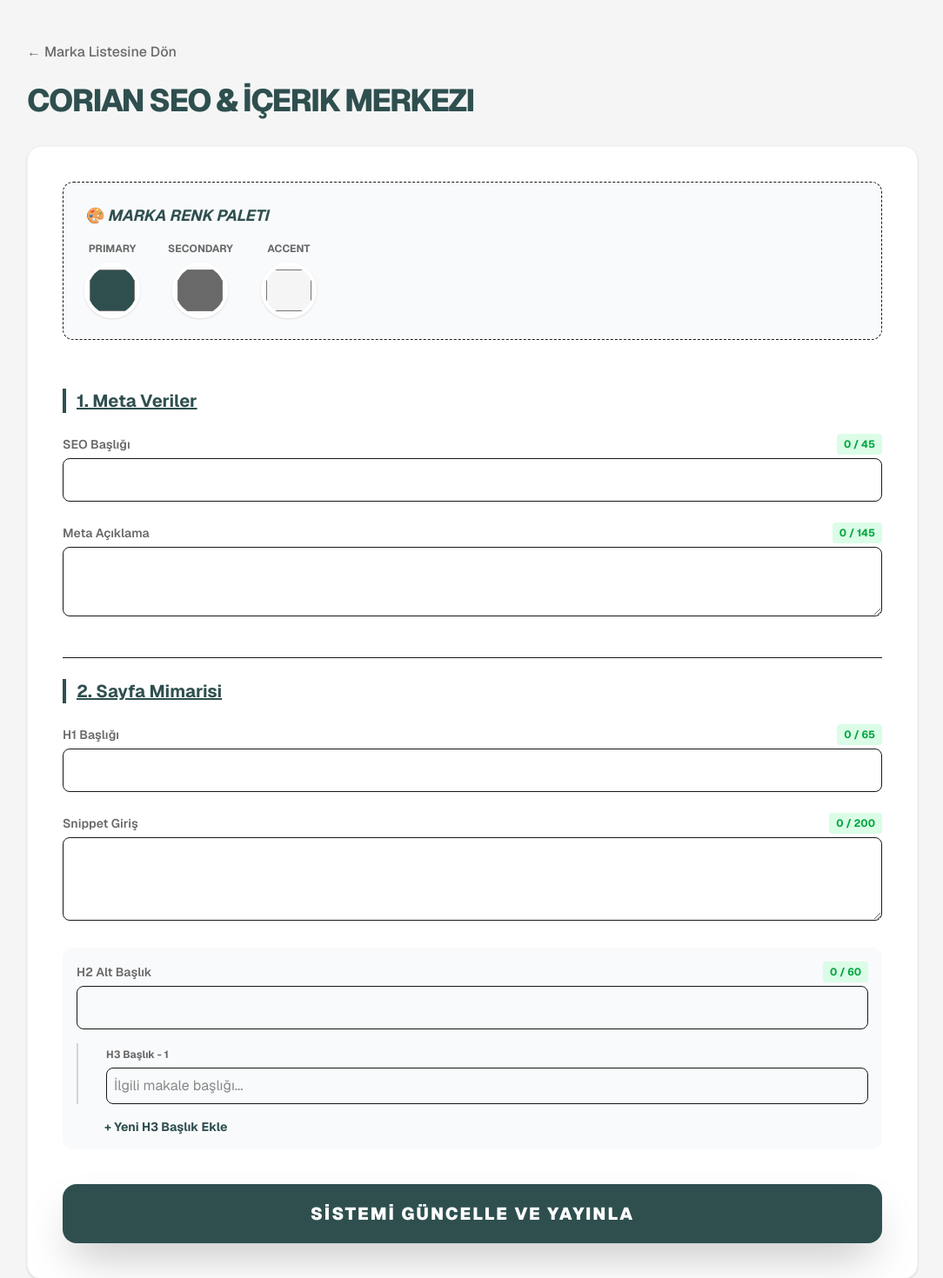
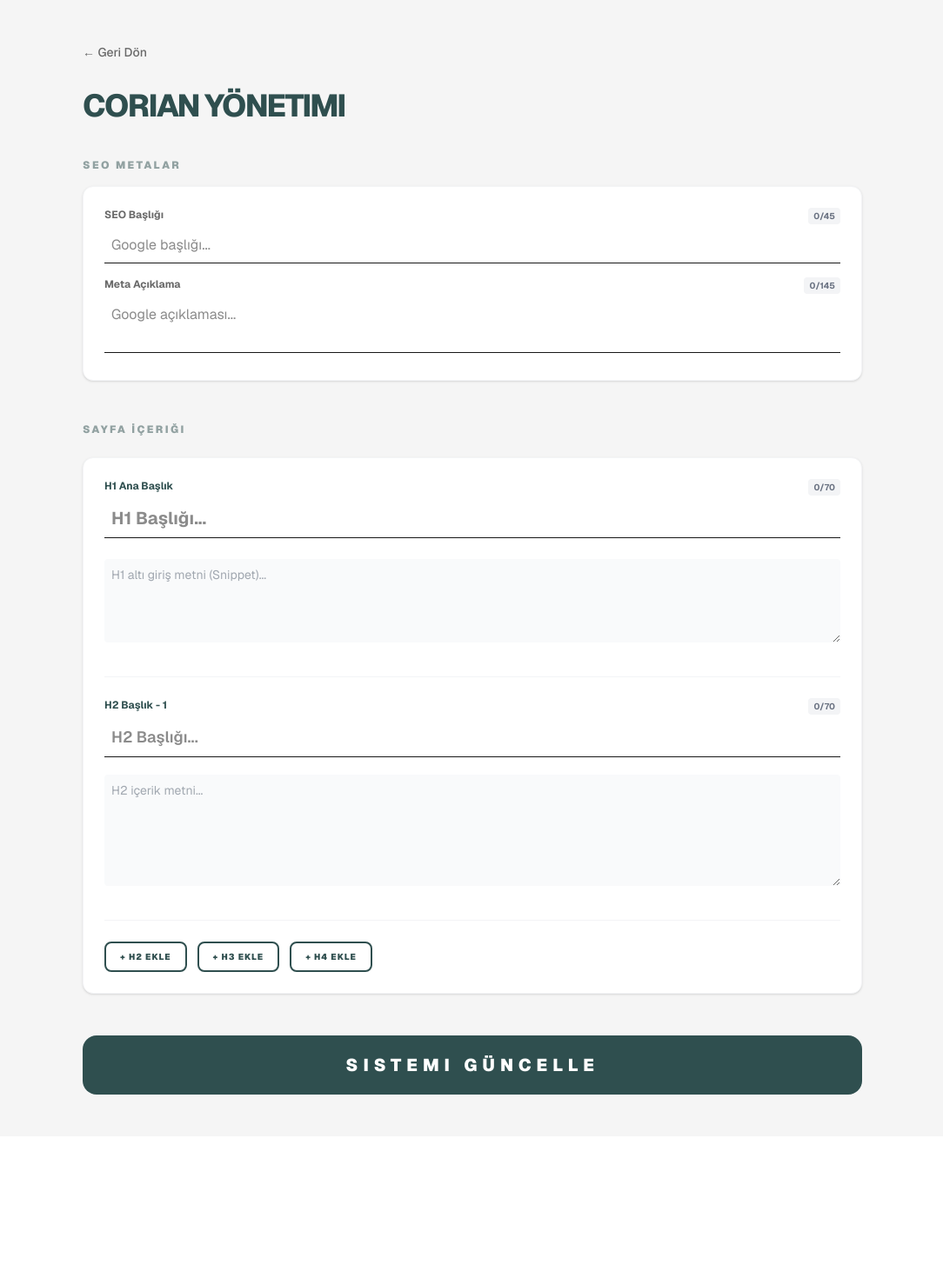
Before and after one commit to ozgurtasarimmobilya-create/my-admin-panel, a Next.js app: page /icerik-yonetimi/corian in a window 1280 px wide. Shown: the top 1470 px of the page at 87% size, without its empty margins (97-1181 px from the left). After the commit the page ends 1307 px from the top, so only its background shows below. Built offline with nearby package versions, Linux system fonts and the light colour scheme.

Commit message:
h3 ve h4 detayli alanlar eklendi

```diff
--- a/app/icerik-yonetimi/corian/page.tsx
+++ b/app/icerik-yonetimi/corian/page.tsx
@@ -5,109 +5,90 @@
 
 export default function CorianPanel() {
   const [title, setTitle] = useState('');
-  const [description, setDescription] = useState('');
-  const [h1, setH1] = useState('');
-  const [snippet, setSnippet] = useState('');
-  const [h2, setH2] = useState('');
-  const [h3List, setH3List] = useState(['']); // Dinamik H3 Listesi
-  const [colors, setColors] = useState({ primary: '#2F4F4F', secondary: '#696969', accent: '#F5F5F5' });
+  const [desc, setDesc] = useState('');
+  const [h1, setH1] = useState({ t: '', c: '' });
+  const [h2List, setH2List] = useState([{ t: '', c: '' }]);
+  const [h3List, setH3List] = useState([]);
+  const [h4List, setH4List] = useState([]);
 
-  const addH3 = () => setH3List([...h3List, '']);
-
-  const Counter = ({ current, limit, label }: { current: number, limit: number, label: string }) => (
-    <div className="flex justify-between items-center mb-1">
-      <label className="text-sm font-semibold text-[#696969]">{label}</label>
-      <span className={`text-xs font-bold px-2 py-1 rounded ${current > limit ? 'bg-red-100 text-red-600' : 'bg-green-100 text-green-600'}`}>
-        {current} / {limit}
-      </span>
-    </div>
+  const Counter = ({ current, limit }: { current: number, limit: number }) => (
+    <span className={`text-[10px] font-bold px-1.5 py-0.5 rounded ${current > limit ? 'bg-red-100 text-red-600' : 'bg-gray-100 text-gray-500'}`}>
+      {current}/{limit}
+    </span>
   );
 
   return (
     <main className="min-h-screen bg-[#F5F5F5] p-12 font-sans text-left">
-      <div className="max-w-5xl mx-auto">
-        <Link href="/icerik-yonetimi" className="text-[#696969] hover:text-[#2F4F4F] mb-6 inline-block font-medium">← Marka Listesine Dön</Link>
-        <h1 className="text-4xl font-extrabold text-[#2F4F4F] mb-8 uppercase tracking-tighter">Corian SEO & İçerik Merkezi</h1>
+      <div className="max-w-4xl mx-auto">
+        <Link href="/icerik-yonetimi" className="text-[#696969] hover:text-[#2F4F4F] mb-8 inline-block text-sm font-medium">← Geri Dön</Link>
 
-        <div className="space-y-10 bg-white p-10 rounded-2xl shadow-sm border border-gray-100">
+        <h1 className="text-4xl font-extrabold text-[#2F4F4F] mb-10 tracking-tighter uppercase">Corian Yönetimi</h1>
 
-          {/* RENK SEÇİMİ (MARKA KİMLİĞİ) */}
-          <section className="p-6 bg-gray-50 rounded-xl border border-dashed">
-            <h2 className="text-lg font-bold text-[#2F4F4F] mb-4 uppercase italic">🎨 Marka Renk Paleti</h2>
-            <div className="flex gap-8">
-              {Object.keys(colors).map((key) => (
-                <div key={key} className="flex flex-col items-center">
-                  <label className="text-xs font-bold mb-2 uppercase text-[#696969]">{key}</label>
-                  <input
-                    type="color"
-                    value={(colors as any)[key]}
-                    onChange={(e) => setColors({...colors, [key]: e.target.value})}
-                    className="w-16 h-16 cursor-pointer rounded-full border-4 border-white shadow-sm"
-                  />
-                </div>
-              ))}
+        <div className="space-y-12">
+          {/* SEO SECTION */}
+          <section className="space-y-4">
+            <h2 className="text-xs font-black text-[#2F4F4F] uppercase tracking-[0.2em] opacity-50">SEO Metalar</h2>
+            <div className="bg-white p-6 rounded-xl shadow-sm border border-gray-100 space-y-4">
+              <div>
+                <div className="flex justify-between mb-1"><label className="text-xs font-bold text-[#696969]">SEO Başlığı</label><Counter current={title.length} limit={45} /></div>
+                <input type="text" value={title} onChange={(e) => setTitle(e.target.value)} className="w-full p-2 border-b focus:border-[#2F4F4F] outline-none bg-transparent" placeholder="Google başlığı..." />
+              </div>
+              <div>
+                <div className="flex justify-between mb-1"><label className="text-xs font-bold text-[#696969]">Meta Açıklama</label><Counter current={desc.length} limit={145} /></div>
+                <textarea value={desc} onChange={(e) => setDesc(e.target.value)} className="w-full p-2 border-b focus:border-[#2F4F4F] outline-none bg-transparent h-16 resize-none" placeholder="Google açıklaması..." />
+              </div>
             </div>
           </section>
 
-          {/* SEO & META */}
-          <section className="space-y-6 pt-4">
-            <h2 className="text-xl font-bold text-[#2F4F4F] border-l-4 border-[#2F4F4F] pl-3 underline">1. Meta Veriler</h2>
-            <div>
-              <Counter current={title.length} limit={45} label="SEO Başlığı" />
-              <input type="text" value={title} onChange={(e) => setTitle(e.target.value)} className="w-full p-3 border rounded-lg focus:ring-2 focus:ring-[#2F4F4F] outline-none" />
-            </div>
-            <div>
-              <Counter current={description.length} limit={145} label="Meta Açıklama" />
-              <textarea value={description} onChange={(e) => setDescription(e.target.value)} className="w-full p-3 border rounded-lg h-20" />
+          {/* CONTENT SECTION */}
+          <section className="space-y-6">
+            <h2 className="text-xs font-black text-[#2F4F4F] uppercase tracking-[0.2em] opacity-50">Sayfa İçeriği</h2>
+
+            <div className="bg-white p-6 rounded-xl shadow-sm border border-gray-100 space-y-8">
+              {/* H1 & Giriş */}
+              <div className="space-y-4">
+                <div className="flex justify-between mb-1"><label className="text-xs font-bold text-[#2F4F4F]">H1 Ana Başlık</label><Counter current={h1.t.length} limit={70} /></div>
+                <input type="text" value={h1.t} onChange={(e) => setH1({...h1, t: e.target.value})} className="w-full p-2 font-bold text-xl border-b outline-none" placeholder="H1 Başlığı..." />
+                <textarea value={h1.c} onChange={(e) => setH1({...h1, c: e.target.value})} className="w-full p-2 mt-2 text-sm text-gray-600 bg-gray-50 rounded outline-none h-24" placeholder="H1 altı giriş metni (Snippet)..." />
+              </div>
+
+              {/* H2 Listesi */}
+              {h2List.map((item, i) => (
+                <div key={i} className="pt-6 border-t border-gray-100 space-y-3">
+                  <div className="flex justify-between mb-1"><label className="text-xs font-bold text-[#2F4F4F]">H2 Başlık - {i+1}</label><Counter current={item.t.length} limit={70} /></div>
+                  <input type="text" value={item.t} onChange={(e) => {const n=[...h2List]; n[i].t=e.target.value; setH2List(n)}} className="w-full p-2 font-semibold border-b outline-none text-lg" placeholder="H2 Başlığı..." />
+                  <textarea value={item.c} onChange={(e) => {const n=[...h2List]; n[i].c=e.target.value; setH2List(n)}} className="w-full p-2 mt-2 text-sm text-gray-600 bg-gray-50 rounded outline-none h-32" placeholder="H2 içerik metni..." />
+                </div>
+              ))}
+
+              {/* H3 Listesi */}
+              {h3List.map((item: any, i) => (
+                <div key={i} className="pt-6 border-t border-gray-100 pl-6 border-l-2 border-gray-200 space-y-3">
+                  <div className="flex justify-between mb-1"><label className="text-xs font-bold text-[#2F4F4F]">H3 Başlık - {i+1}</label><Counter current={item.t.length} limit={70} /></div>
+                  <input type="text" value={item.t} onChange={(e) => {const n=[...h3List] as any; n[i].t=e.target.value; setH3List(n)}} className="w-full p-2 font-medium border-b outline-none text-md" placeholder="H3 Başlığı..." />
+                  <textarea value={item.c} onChange={(e) => {const n=[...h3List] as any; n[i].c=e.target.value; setH3List(n)}} className="w-full p-2 mt-2 text-sm text-gray-600 bg-gray-50 rounded outline-none h-24" placeholder="H3 içerik metni..." />
+                </div>
+              ))}
+
+              {/* H4 Listesi */}
+              {h4List.map((item: any, i) => (
+                <div key={i} className="pt-6 border-t border-gray-100 pl-12 border-l-2 border-gray-100 space-y-3">
+                  <div className="flex justify-between mb-1"><label className="text-xs font-bold text-[#2F4F4F]">H4 Başlık - {i+1}</label><Counter current={item.t.length} limit={70} /></div>
+                  <input type="text" value={item.t} onChange={(e) => {const n=[...h4List] as any; n[i].t=e.target.value; setH4List(n)}} className="w-full p-2 text-sm border-b outline-none font-medium text-gray-700" placeholder="H4 Başlığı..." />
+                  <textarea value={item.c} onChange={(e) => {const n=[...h4List] as any; n[i].c=e.target.value; setH4List(n)}} className="w-full p-2 mt-2 text-xs text-gray-500 bg-gray-50 rounded outline-none h-20" placeholder="H4 içerik metni..." />
+                </div>
+              ))}
+
+              {/* Kontrol Butonları */}
+              <div className="flex gap-3 pt-6 border-t border-gray-100">
+                <button onClick={() => setH2List([...h2List, {t:'', c:''}])} className="text-[10px] font-black tracking-widest text-[#2F4F4F] border-2 border-[#2F4F4F] px-4 py-2 rounded-lg hover:bg-[#2F4F4F] hover:text-white transition-all">+ H2 EKLE</button>
+                <button onClick={() => setH3List([...h3List as any, {t:'', c:''}])} className="text-[10px] font-black tracking-widest text-[#2F4F4F] border-2 border-[#2F4F4F] px-4 py-2 rounded-lg hover:bg-[#2F4F4F] hover:text-white transition-all">+ H3 EKLE</button>
+                <button onClick={() => setH4List([...h4List as any, {t:'', c:''}])} className="text-[10px] font-black tracking-widest text-[#2F4F4F] border-2 border-[#2F4F4F] px-4 py-2 rounded-lg hover:bg-[#2F4F4F] hover:text-white transition-all">+ H4 EKLE</button>
+              </div>
             </div>
           </section>
 
-          {/* SAYFA YAPISI */}
-          <section className="space-y-6 pt-6 border-t">
-            <h2 className="text-xl font-bold text-[#2F4F4F] border-l-4 border-[#2F4F4F] pl-3 underline">2. Sayfa Mimarisi</h2>
-            <div>
-              <Counter current={h1.length} limit={65} label="H1 Başlığı" />
-              <input type="text" value={h1} onChange={(e) => setH1(e.target.value)} className="w-full p-3 border rounded-lg font-bold" />
-            </div>
-            <div>
-              <Counter current={snippet.length} limit={200} label="Snippet Giriş" />
-              <textarea value={snippet} onChange={(e) => setSnippet(e.target.value)} className="w-full p-3 border rounded-lg h-24" />
-            </div>
-
-            {/* H2 ve Dinamik H3'ler */}
-            <div className="p-4 bg-gray-50 rounded-xl space-y-4">
-              <Counter current={h2.length} limit={60} label="H2 Alt Başlık" />
-              <input type="text" value={h2} onChange={(e) => setH2(e.target.value)} className="w-full p-3 border rounded-lg" />
-
-              {h3List.map((h3, index) => (
-                <div key={index} className="pl-8 border-l-2 border-[#2F4F4F]/20">
-                   <label className="text-xs font-bold text-[#696969]">H3 Başlık - {index + 1}</label>
-                   <input
-                    type="text"
-                    value={h3}
-                    onChange={(e) => {
-                      const newList = [...h3List];
-                      newList[index] = e.target.value;
-                      setH3List(newList);
-                    }}
-                    className="w-full p-2 border rounded-lg mt-1"
-                    placeholder="İlgili makale başlığı..."
-                   />
-                </div>
-              ))}
-
-              <button
-                onClick={addH3}
-                className="ml-8 text-sm font-bold text-[#2F4F4F] hover:underline flex items-center gap-1"
-              >
-                + Yeni H3 Başlık Ekle
-              </button>
-            </div>
-          </section>
-
-          <button className="w-full bg-[#2F4F4F] text-white py-5 rounded-2xl font-black text-xl hover:bg-[#1e3333] transition-all shadow-2xl active:scale-[0.97] uppercase tracking-widest">
-            SİSTEMİ GÜNCELLE VE YAYINLA
-          </button>
+          <button className="w-full bg-[#2F4F4F] text-white py-5 rounded-2xl font-black text-xl hover:shadow-2xl transition-all uppercase tracking-[0.3em] active:scale-[0.98]">Sistemi Güncelle</button>
         </div>
       </div>
     </main>
```
